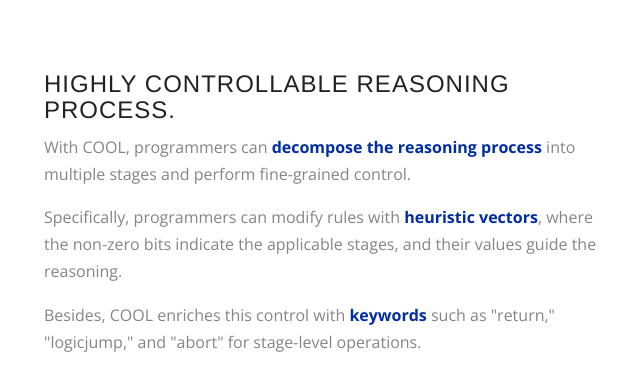
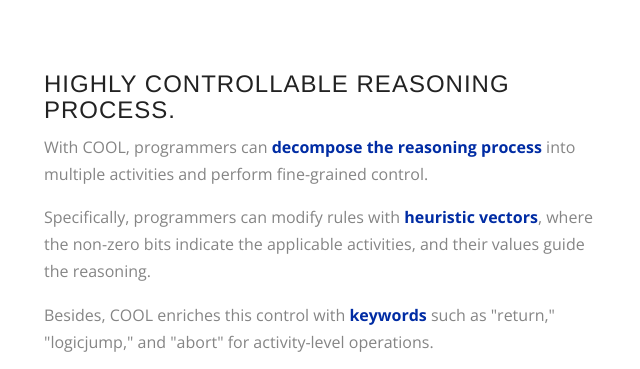
Before and after one commit to default01234/COOL-DSL, a plain HTML site: page index.html in a window 1280 px wide. Shown: the part 1043-1412 px from the top of the page, 11-651 px from the left. Drawn offline with nearby package versions, Linux system fonts and the light colour scheme.

Commit message:
Update index.html

```diff
--- a/index.html
+++ b/index.html
@@ -88,9 +88,9 @@
     <div class="row feature responsive">
       <div class="six columns left">
         <h3>Highly Controllable Reasoning Process.</h3>
-        <p>With COOL, programmers can <strong class="highlight_why_cool">decompose the reasoning process</strong> into multiple stages and perform fine-grained control.&nbsp;</p>
-        <p>Specifically, programmers can modify rules with <strong class="highlight_why_cool">heuristic vectors</strong>, where the non-zero bits indicate the applicable stages, and their values guide the reasoning.&nbsp;</p>
-        <p>Besides, COOL enriches this control with <strong class="highlight_why_cool">keywords</strong> such as "return," "logicjump," and "abort" for stage-level operations.&nbsp;</p>
+        <p>With COOL, programmers can <strong class="highlight_why_cool">decompose the reasoning process</strong> into multiple activities and perform fine-grained control.&nbsp;</p>
+        <p>Specifically, programmers can modify rules with <strong class="highlight_why_cool">heuristic vectors</strong>, where the non-zero bits indicate the applicable activities, and their values guide the reasoning.&nbsp;</p>
+        <p>Besides, COOL enriches this control with <strong class="highlight_why_cool">keywords</strong> such as "return," "logicjump," and "abort" for activity-level operations.&nbsp;</p>
         <p>With heuristic vectors and control words, COOL ensures a manageable and predictable DSL reasoning process. </p>
       </div>
       <div class="six columns feature-media right"> <img src="images/cool_controllable_reasoning_process.png" alt=""> </div>
@@ -163,6 +163,7 @@
         <h3 class="color_orange">Join COOL</h3>
         <p>Engage with the COOL project to<br /> deploy the framework and<br /> experiment with COOL DSLs.&nbsp;</p>
         <p><strong><a class="cool_highligh_prog" href="https://github.com/default01234/COOL-DSL">Visit the COOL Project!</a></strong></p>
+<!--		   <p><strong><a class="cool_highligh_prog" href="#">Visit the COOL Project!(<span>temporarily unavailable for double-blind review </span>)</a></strong></p>-->
       </div>
       <!-- end: -->
 
@@ -170,7 +171,9 @@
       <div class="col-md-4 text-center"> <i class="fa fa-book fa-2x circle"></i>
         <h3 class="color_orange">Explore COOL</h3>
         <p> Explore the technologies powering<br /> COOL by reading its<br /> comprehensive research paper.&nbsp;</p>
-        <p><strong><a class="cool_highligh_prog" href="COOL_Documents/COOL.pdf">Read now!</a></strong></p>
+<!--        <p><strong><a class="cool_highligh_prog" href="./COOL_Documents/">Read now!</a></strong></p>-->
+		  <p><strong><a class="cool_highligh_prog" href="./COOL_Documents/COOL.pdf">Read now!</a></strong></p>
+
       </div>
       <!-- end: -->
 
@@ -198,7 +201,7 @@
           <p align="left">Additionally, we're seeking laboratory support and collaborations. If your laboratory has PhD openings available, please feel free to get in touch!&nbsp;</p>
           <p align="left">Email us at: <a href="mailto:coolang2022@gmail.com">coolang2022@gmail.com</a>&nbsp;</p>
 
-<!--			<p align="left">Email us at: </span>temporarily unavailable for double-blind review </span> </p>-->
+<!--			<p align="left">Email us at: <span>temporarily unavailable for double-blind review </span> </p>-->
 
         </div>
       </div>
```
